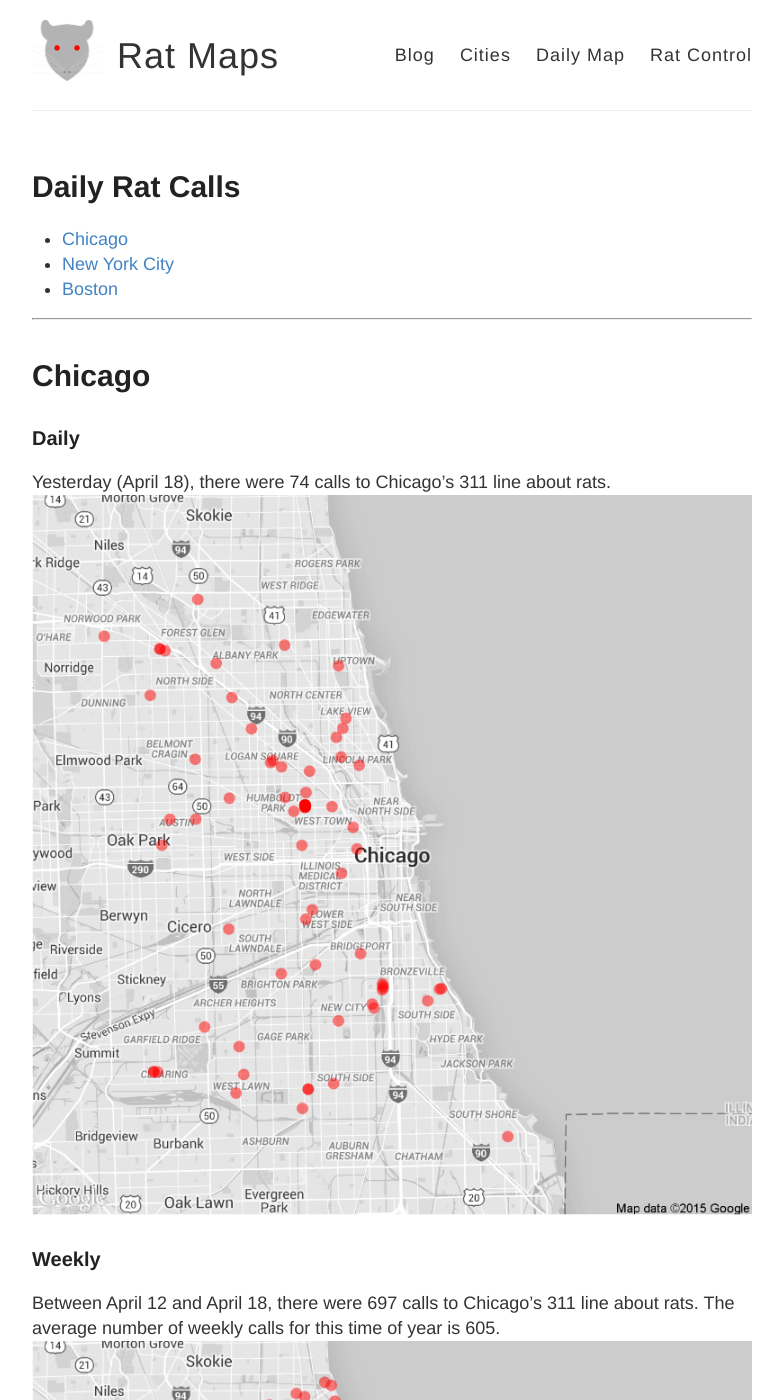
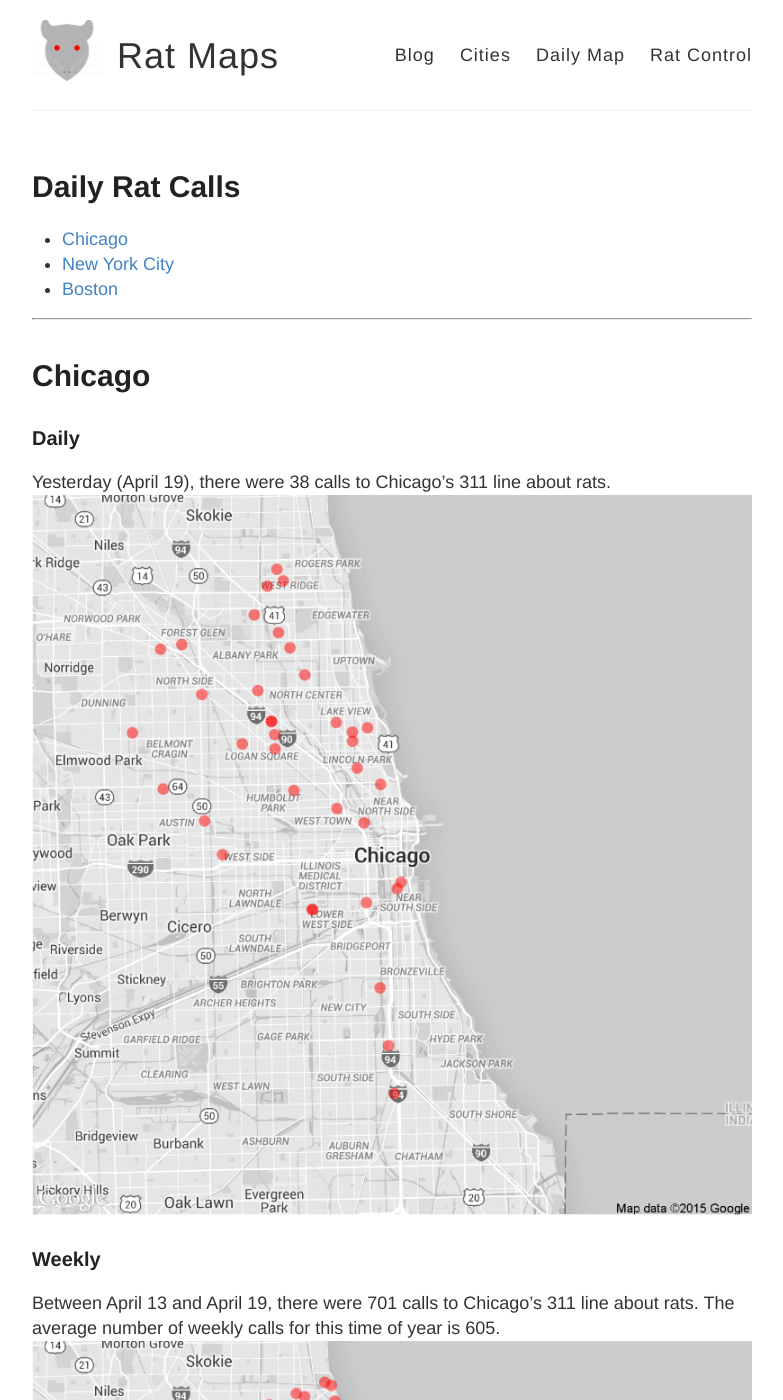
Before and after one commit to DanielHadley/ratmaps, a Jekyll site: the page built from daily.md, in a window 1280 px wide and 1400 px high. Shown: the whole window, without its empty margins (248-1031 px from the left). Built offline with Jekyll 4.4.1, drawn with Linux system fonts in a browser that asks for light colours; comment, search, counter and statistics services are not loaded; some of the changed text lies outside the part shown.

Commit message:
Daily Maps

```diff
--- a/daily.md
+++ b/daily.md
@@ -15,22 +15,22 @@ tags: Chicago NYC weekly daily rats
 
 ### Daily
 
-Yesterday (April 18), there were 74 calls to Chicago's 311 line about rats.
+Yesterday (April 19), there were 38 calls to Chicago's 311 line about rats.
 ![Chicago rat calls to 311 weekly map]({{ site.cityimages }}/daily/Chicago_Rat_Map_Daily.png)
 
 ### Weekly
-Between April 12 and April 18, there were 697 calls to Chicago's 311 line about rats. The average number of weekly calls for this time of year is 605.
+Between April 13 and April 19, there were 701 calls to Chicago's 311 line about rats. The average number of weekly calls for this time of year is 605.
 ![Chicago rat calls to 311 weekly map]({{ site.cityimages }}/daily/Chicago_Rat_Map_Weekly.png)
 ***
 # New York City <a id="nyc"><a>
 
 ### Daily
 
-Yesterday (April 18), there were 7 calls to New York City's 311 line about rats.
+Yesterday (April 19), there were 8 calls to New York City's 311 line about rats.
 ![NYC rat calls to 311 weekly map]({{ site.cityimages }}/daily/NYC_Rat_Map_Daily.png)
 
 ### Weekly
-Between April 12 and April 18, there were 261 calls to New York City's 311 line about rats. The average number of weekly calls for this time of year is 221.
+Between April 13 and April 19, there were 266 calls to New York City's 311 line about rats. The average number of weekly calls for this time of year is 221.
 ![NYC rat calls to 311 weekly map]({{ site.cityimages }}/daily/NYC_Rat_Map_Weekly.png)
 
 Each red dot represents one call about a rat seen in that location. The dots are transparent, so multiple calls from one location will be seen as a solid dot. The usual caveats apply: more calls do not necessarily mean that there are more rats in that location than other parts of the city. A cluster of dots could indicate that one resident is unusually vocal about rodents in his or her neighborhood. Also, more densely populated neighborhoods tend to make more calls to 311.
```
Also changed, not shown: images/pages/daily/Chicago_Rat_Map_Daily.png, images/pages/daily/Chicago_Rat_Map_Weekly.png, images/pages/daily/NYC_Rat_Map_Daily.png, images/pages/daily/NYC_Rat_Map_Weekly.png.
